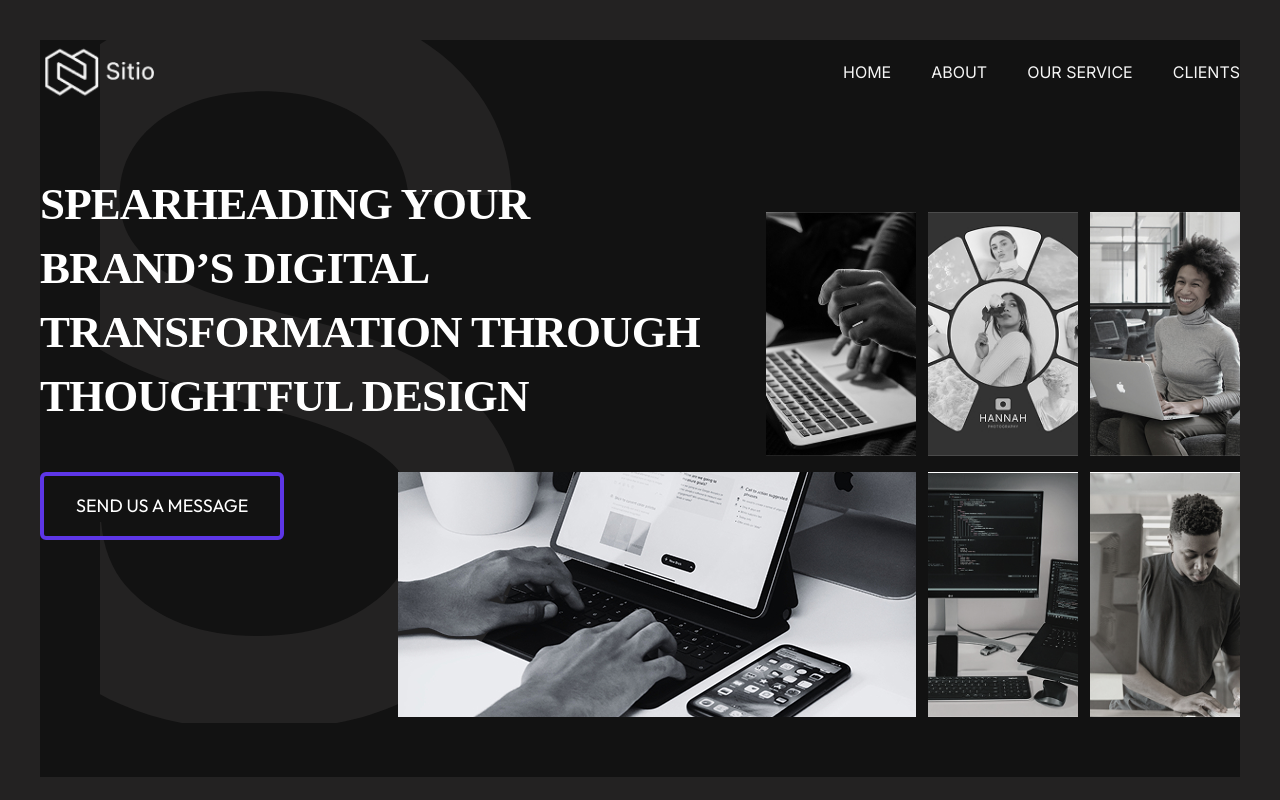
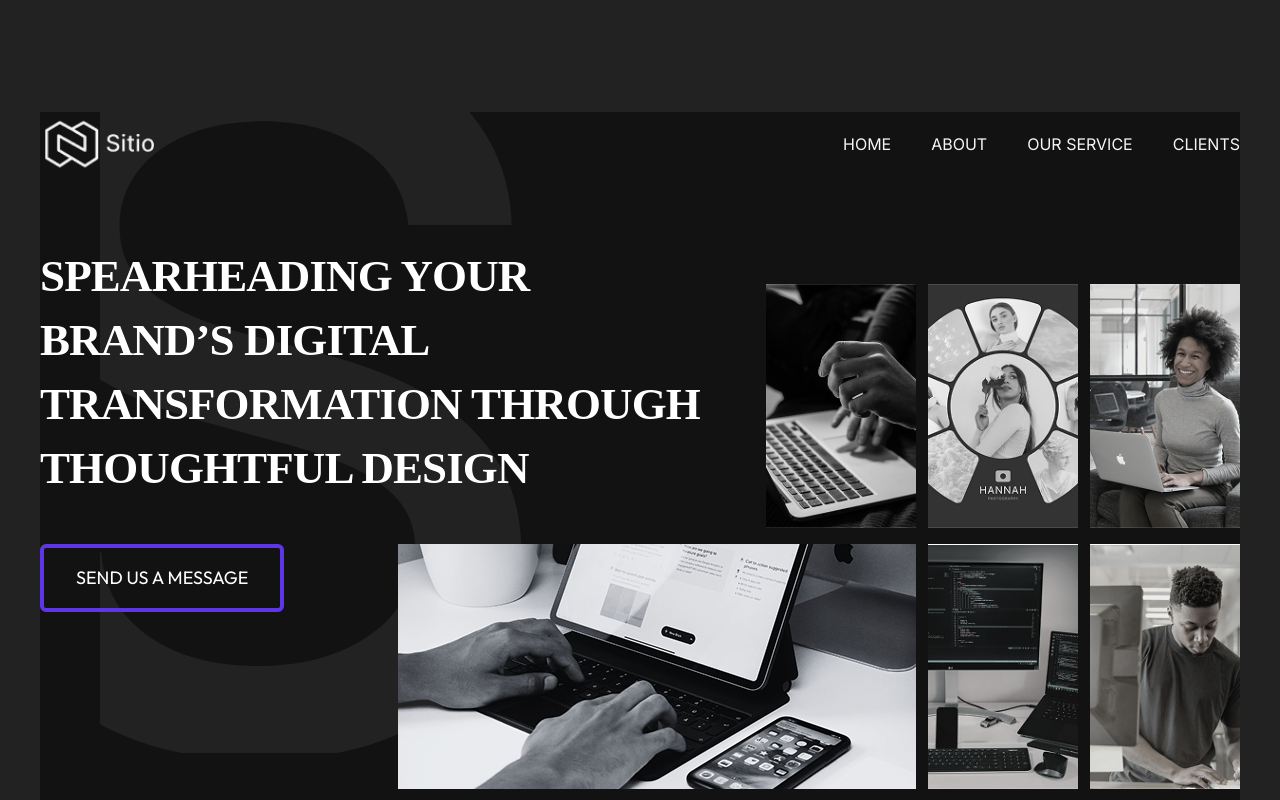
Before and after one commit to dtekluva/Sitio-frontend, a Next.js app: page / in a window 1280 px wide. Shown: the top 800 px of the page. Built offline with nearby package versions, Linux system fonts and the light colour scheme; a web font is replaced by a local one.

Commit message:
Added New Changes

```diff
--- a/src/components/Hero.js
+++ b/src/components/Hero.js
@@ -21,13 +21,13 @@ export default function Hero() {
         id="hero"
         className="w-full bg-[#232222] p-4 px-4 h-[700px] xl:h-[810px] md:h-[644px] sm:overflow-hidden  justify-center items-center"
       >
-        <div className="bg-[#121212] w-full xl:max-w-[1200px] xl:mt-6 h-[412px] xl:h-[737px] mx-auto md:max-w-[730px] md:h-[602px]">
+        <div className="bg-[#121212] w-full xl:max-w-[1200px] xl:mt-24 h-[412px] xl:h-[737px] mx-auto md:max-w-[730px] md:h-[602px]">
           <div
             className="absolute inset-0 bg-no-repeat bg-contain"
             style={{
               backgroundImage: "url('/s.svg')",
               backgroundSize: "33%", // Default for desktop
-              backgroundPosition: "100px 0px", // Default for desktop
+              backgroundPosition: "100px 30px", // Default for desktop
               mixBlendMode: "lighten",
             }}
           >
```
